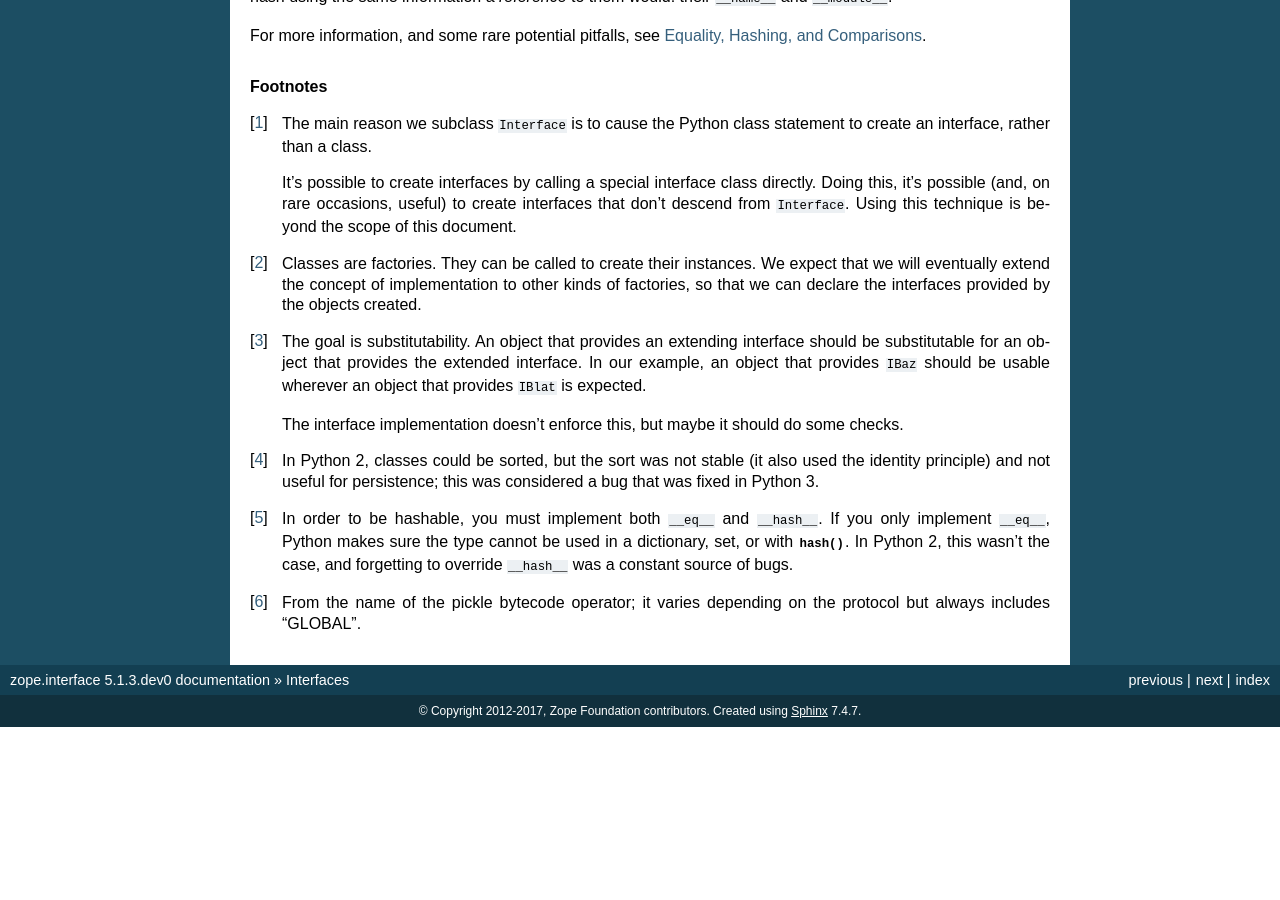
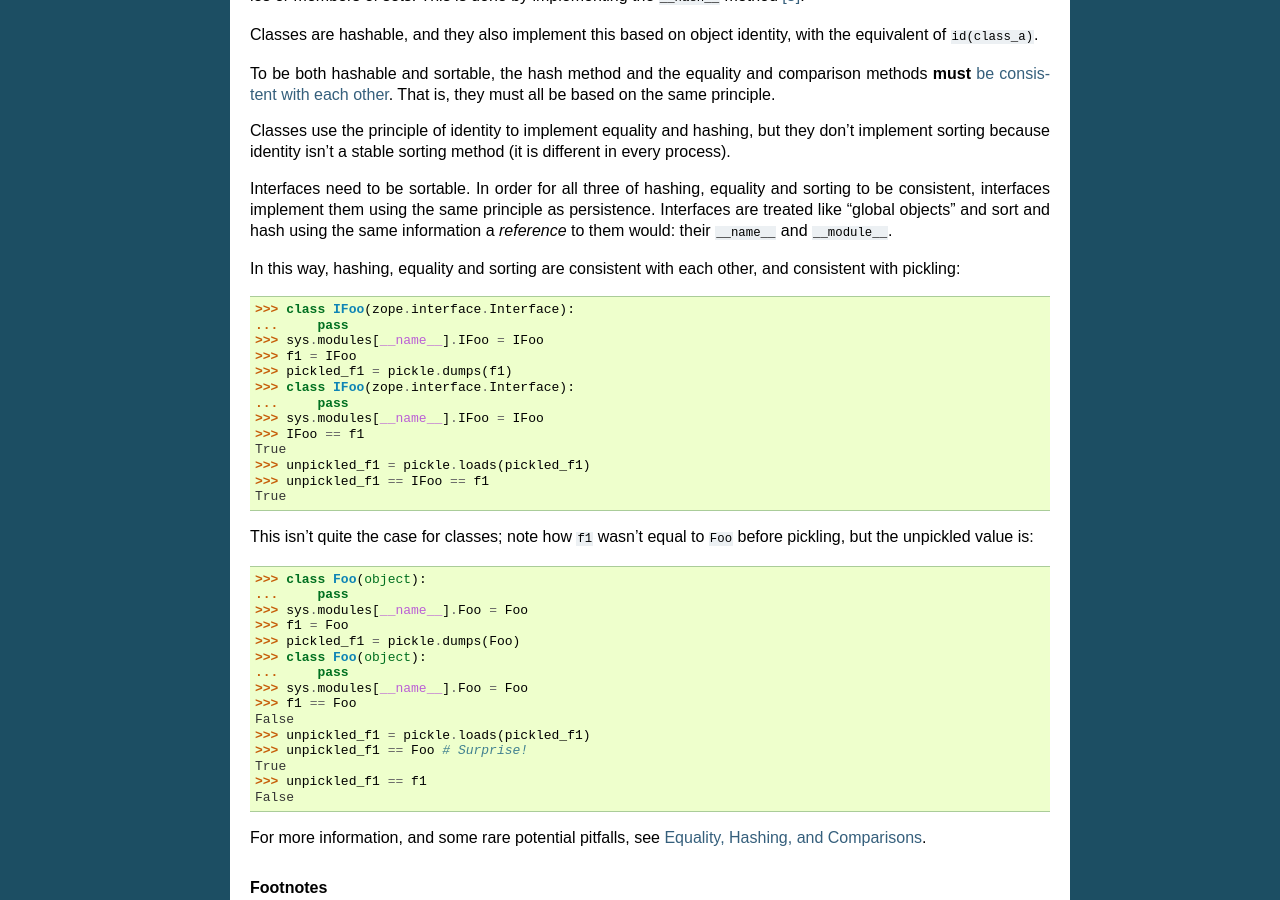
Before and after one commit to zopefoundation/zope.interface, a Sphinx documentation site: the page built from docs/README.rst, in a window 1280 px wide and 900 px high, scrolled down 17317 px. Built offline with Sphinx 7.4.7, drawn with Linux system fonts in a browser that asks for light colours; before the commit the page ends 18044 px from its top, so only the background shows below that; some of the changed text lies outside the part shown.

Commit message:
Add more persistence examples.

```diff
--- a/docs/README.rst
+++ b/docs/README.rst
@@ -1135,6 +1135,22 @@
    ...
    _pickle.PicklingError: Can't pickle <class 'Foo'>: it's not the same object as builtins.Foo
 
+A consequence of this is that only one object of the given name can be
+defined and pickled at a time. If we were to try to define a new ``Foo``
+class (remembering that normally the ``sys.modules[__name__].Foo =``
+line is automatic), we still cannot pickle the old one:
+
+.. doctest::
+
+   >>> orig_Foo = Foo
+   >>> class Foo(object):
+   ...    pass
+   >>> sys.modules[__name__].Foo = Foo # XXX, see below
+   >>> pickle.dumps(orig_Foo)
+   Traceback (most recent call last):
+   ...
+   _pickle.PicklingError: Can't pickle <class 'Foo'>: it's not the same object as builtins.Foo
+
 Or what if there simply is no global object?
 
 .. doctest::
@@ -1187,6 +1203,46 @@
 objects" and sort and hash using the same information a *reference* to
 them would: their ``__name__`` and ``__module__``.
 
+In this way, hashing, equality and sorting are consistent with each
+other, and consistent with pickling:
+
+.. doctest::
+
+   >>> class IFoo(zope.interface.Interface):
+   ...     pass
+   >>> sys.modules[__name__].IFoo = IFoo
+   >>> f1 = IFoo
+   >>> pickled_f1 = pickle.dumps(f1)
+   >>> class IFoo(zope.interface.Interface):
+   ...     pass
+   >>> sys.modules[__name__].IFoo = IFoo
+   >>> IFoo == f1
+   True
+   >>> unpickled_f1 = pickle.loads(pickled_f1)
+   >>> unpickled_f1 == IFoo == f1
+   True
+
+This isn't quite the case for classes; note how ``f1`` wasn't equal to
+``Foo`` before pickling, but the unpickled value is:
+
+.. doctest::
+
+   >>> class Foo(object):
+   ...     pass
+   >>> sys.modules[__name__].Foo = Foo
+   >>> f1 = Foo
+   >>> pickled_f1 = pickle.dumps(Foo)
+   >>> class Foo(object):
+   ...     pass
+   >>> sys.modules[__name__].Foo = Foo
+   >>> f1 == Foo
+   False
+   >>> unpickled_f1 = pickle.loads(pickled_f1)
+   >>> unpickled_f1 == Foo # Surprise!
+   True
+   >>> unpickled_f1 == f1
+   False
+
 For more information, and some rare potential pitfalls, see
 :ref:`spec_eq_hash`.
 
```
